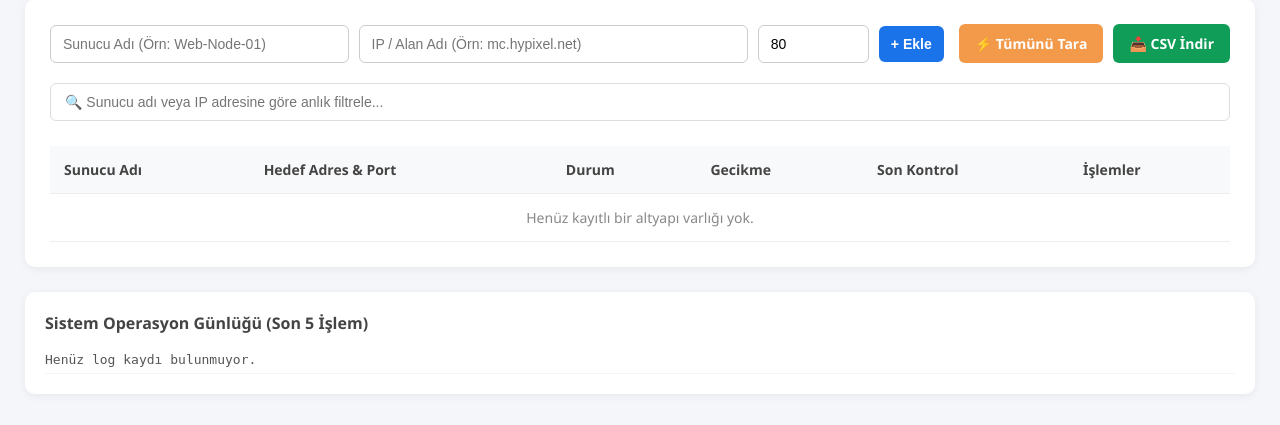
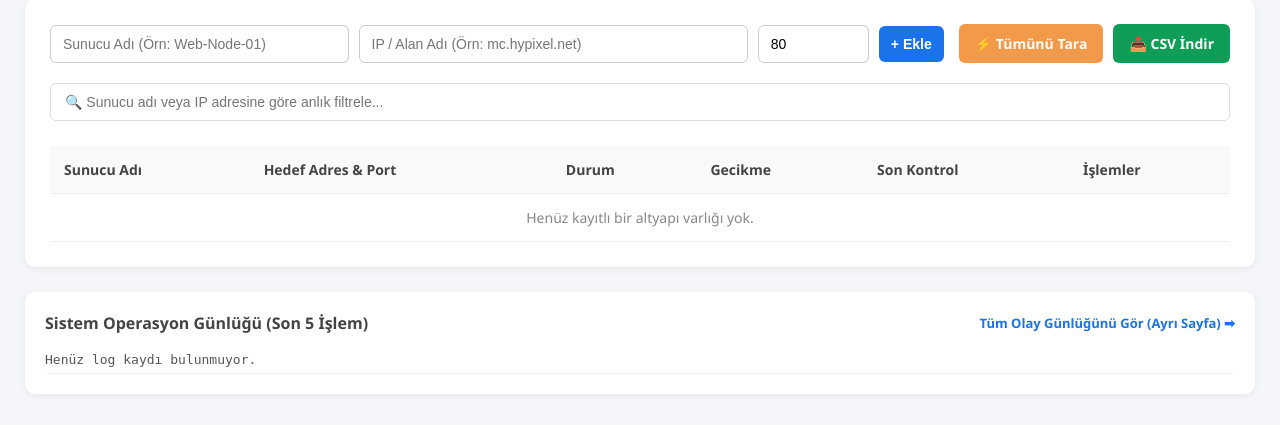
Before and after one commit to indest1/bulut-bitirme-projesi, a Python web app: template templates/index.html in a window 1280 px wide. Shown: the part 195-620 px from the top of the page. Run offline with Jinja, Linux system fonts and the light colour scheme; the template is opened without the code that fills it, so the values that code supplies are empty.

Commit message:
Update index.html

```diff
--- a/templates/index.html
+++ b/templates/index.html
@@ -166,8 +166,11 @@
         </div>
     </div>
 
-    <div class="log-section">
-        <h4>Sistem Operasyon Günlüğü (Son 5 İşlem)</h4>
+   <div class="log-section">
+        <div style="display: flex; justify-content: space-between; align-items: center; margin-bottom: 12px;">
+            <h4 style="margin: 0; color: #444;">Sistem Operasyon Günlüğü (Son 5 İşlem)</h4>
+            <a href="/loglar" style="color: #1a73e8; font-size: 13px; text-decoration: none; font-weight: bold;">Tüm Olay Günlüğünü Gör (Ayrı Sayfa) ➡</a>
+        </div>
         {% for l in loglar %}
             <div class="log-item">[{{ l[2] }}] - {{ l[1] }}</div>
         {% else %}
```
